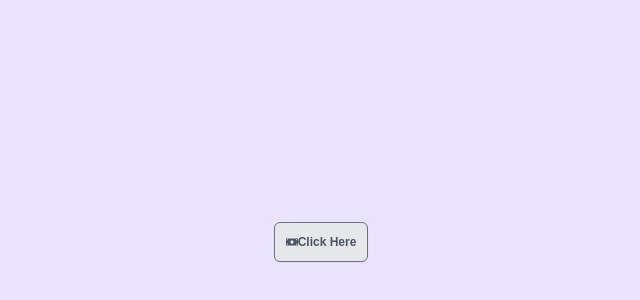
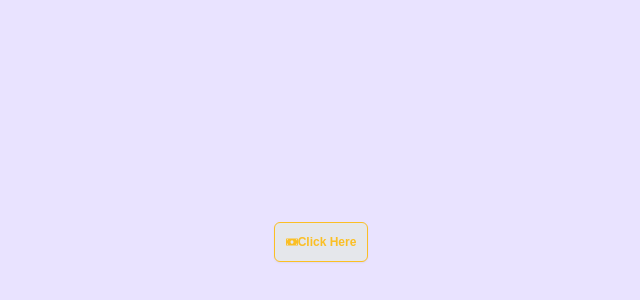
Before and after one commit to SGM-dev/react-component-library, a React (Vite) app: page / in a window 1280 px wide. Shown: the part 158-458 px from the top of the page, without its empty margins (319-959 px from the left). Built offline with nearby package versions, Linux system fonts and the light colour scheme.

Commit message:
recolor button based on variant prop

```diff
--- a/src/App.jsx
+++ b/src/App.jsx
@@ -5,7 +5,7 @@ import { FaMoneyBill } from "react-icons/fa";
 function App() {
   return (
     <main>
-      <Button size="sm" onClick={() => console.log("...logging in")}>
+      <Button size="sm" variant="warning" onClick={() => console.log("...logging in")}>
         <FaMoneyBill />
         Click Here
       </Button>
--- a/src/components/Button/Button.css
+++ b/src/components/Button/Button.css
@@ -24,3 +24,18 @@ button.button-lg {
 .green {
   color: green;
 }
+
+button.button-success {
+  border: 1px solid #047857;
+  color: #047857;
+}
+
+button.button-warning {
+  border: 1px solid #fbbf24;
+  color: #fbbf24;
+}
+
+button.button-danger {
+  border: 1px solid #f87171;
+  color: #f87171;
+}
--- a/src/components/Button/Button.jsx
+++ b/src/components/Button/Button.jsx
@@ -1,10 +1,17 @@
 import "./Button.css";
 import classNames from "classnames";
 
-export default function Button({ children, size, className, ...rest }) {
+export default function Button({
+  children,
+  size,
+  variant,
+  className,
+  ...rest
+}) {
   const sizeClass = size ? `button-${size}` : "";
+  const variantClass = variant ? `button-${variant}` : "";
 
-  const allClasses = classNames(sizeClass, className);
+  const allClasses = classNames(sizeClass, variantClass, className);
 
   return (
     <button className={allClasses} {...rest}>
```
